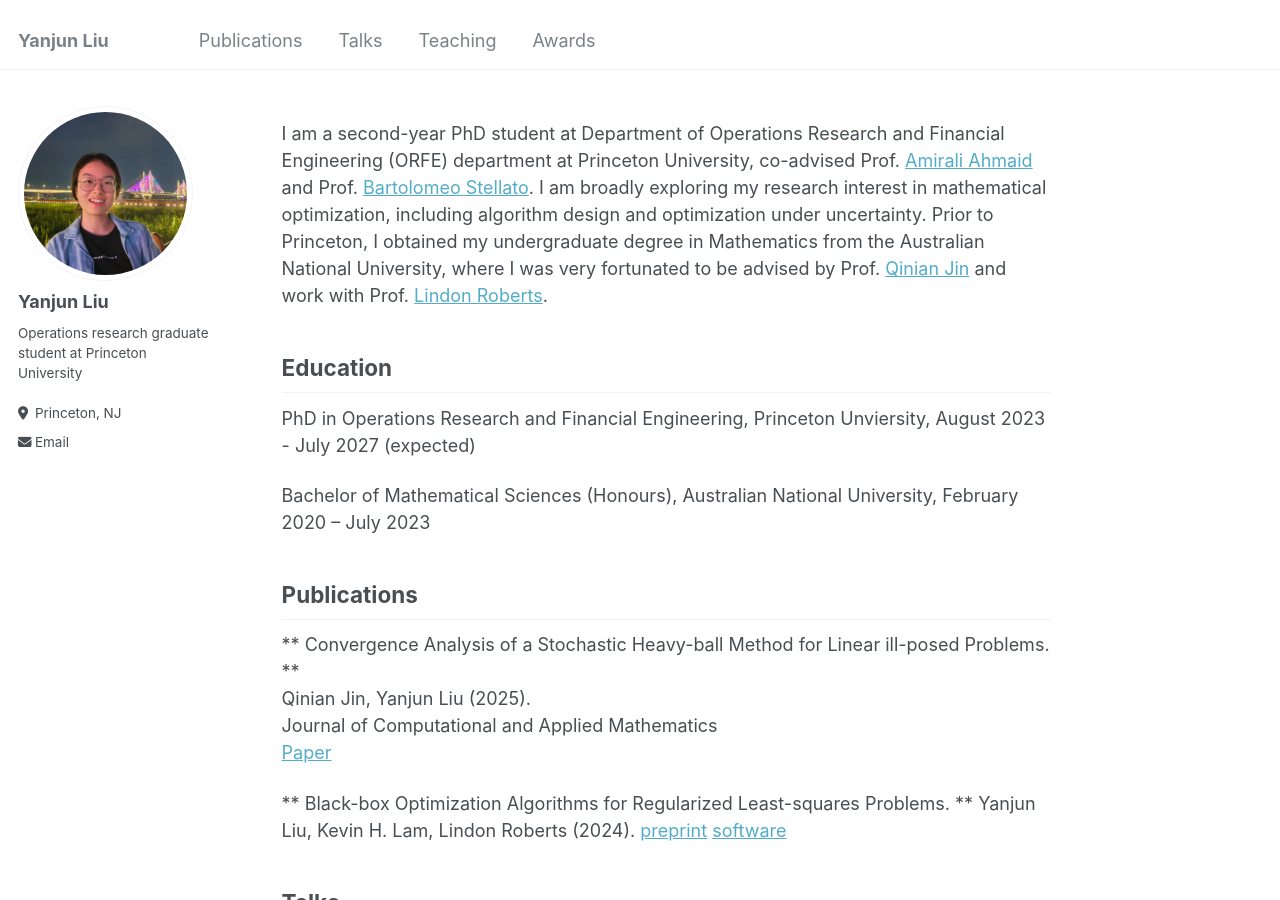
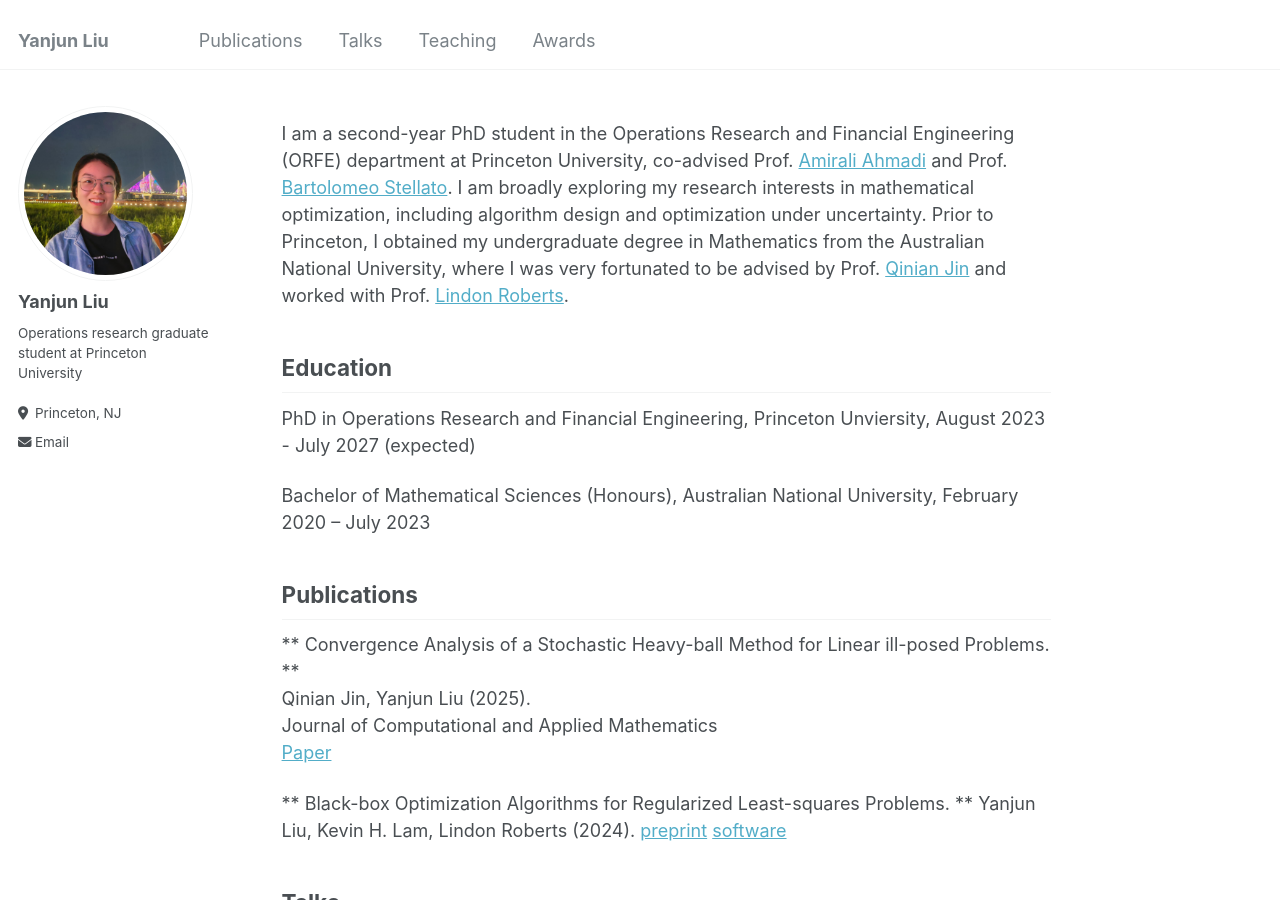
Before and after one commit to yanjunliu-regina/yanjunliu-regina.github.io, a Jekyll site: the page built from _pages/about.md, in a window 1280 px wide and 900 px high. Built offline with Jekyll 4.4.1, drawn with Linux system fonts in a browser that asks for light colours.

Commit message:
Update about.md

```diff
--- a/_pages/about.md
+++ b/_pages/about.md
@@ -6,8 +6,8 @@ redirect_from:
   - /about/
   - /about.html
 ---
-I am a second-year PhD student at Department of Operations Research and Financial Engineering (ORFE) department at Princeton University, co-advised Prof. [Amirali Ahmaid](https://aaa.princeton.edu/) and Prof. [Bartolomeo Stellato](https://stellato.io/). I am broadly exploring my research interest in mathematical optimization, including algorithm design and optimization under uncertainty.
-Prior to Princeton, I obtained my undergraduate degree in Mathematics from the Australian National University, where I was very fortunated to be advised by Prof. [Qinian Jin](https://researchers.anu.edu.au/researchers/jin-q) and work with Prof. [Lindon Roberts](https://lindonroberts.github.io/).
+I am a second-year PhD student in the Operations Research and Financial Engineering (ORFE) department at Princeton University, co-advised Prof. [Amirali Ahmadi](https://aaa.princeton.edu/) and Prof. [Bartolomeo Stellato](https://stellato.io/). I am broadly exploring my research interests in mathematical optimization, including algorithm design and optimization under uncertainty.
+Prior to Princeton, I obtained my undergraduate degree in Mathematics from the Australian National University, where I was very fortunated to be advised by Prof. [Qinian Jin](https://researchers.anu.edu.au/researchers/jin-q) and worked with Prof. [Lindon Roberts](https://lindonroberts.github.io/).
 
 <h2 id="education">Education</h2>
 
```
